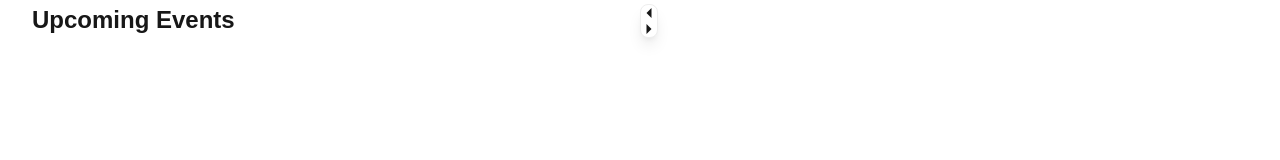
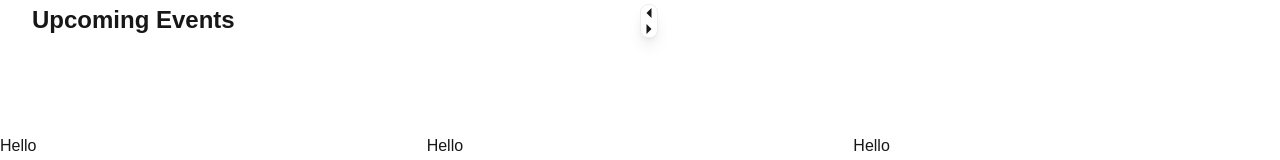
Before and after one commit to NormalDuck/TSA-2025-Webmaster, a Next.js app: page / in a window 1280 px wide. Shown: the part 656-816 px from the top of the page. Built offline with nearby package versions, Linux system fonts and the light colour scheme.

Commit message:
feat: add placeholder Hello for upcoming events

```diff
--- a/app/page.tsx
+++ b/app/page.tsx
@@ -56,8 +56,10 @@ export default function Home() {
         </div>
       </div>
 
-      <div className="flex justify-center">
-
+      <div className="grid grid-cols-3">
+        <div className="bg-white py-16">Hello</div>
+        <div className="bg-white py-16">Hello</div>
+        <div className="bg-white py-16">Hello</div>
       </div>
     </>
   );
```
